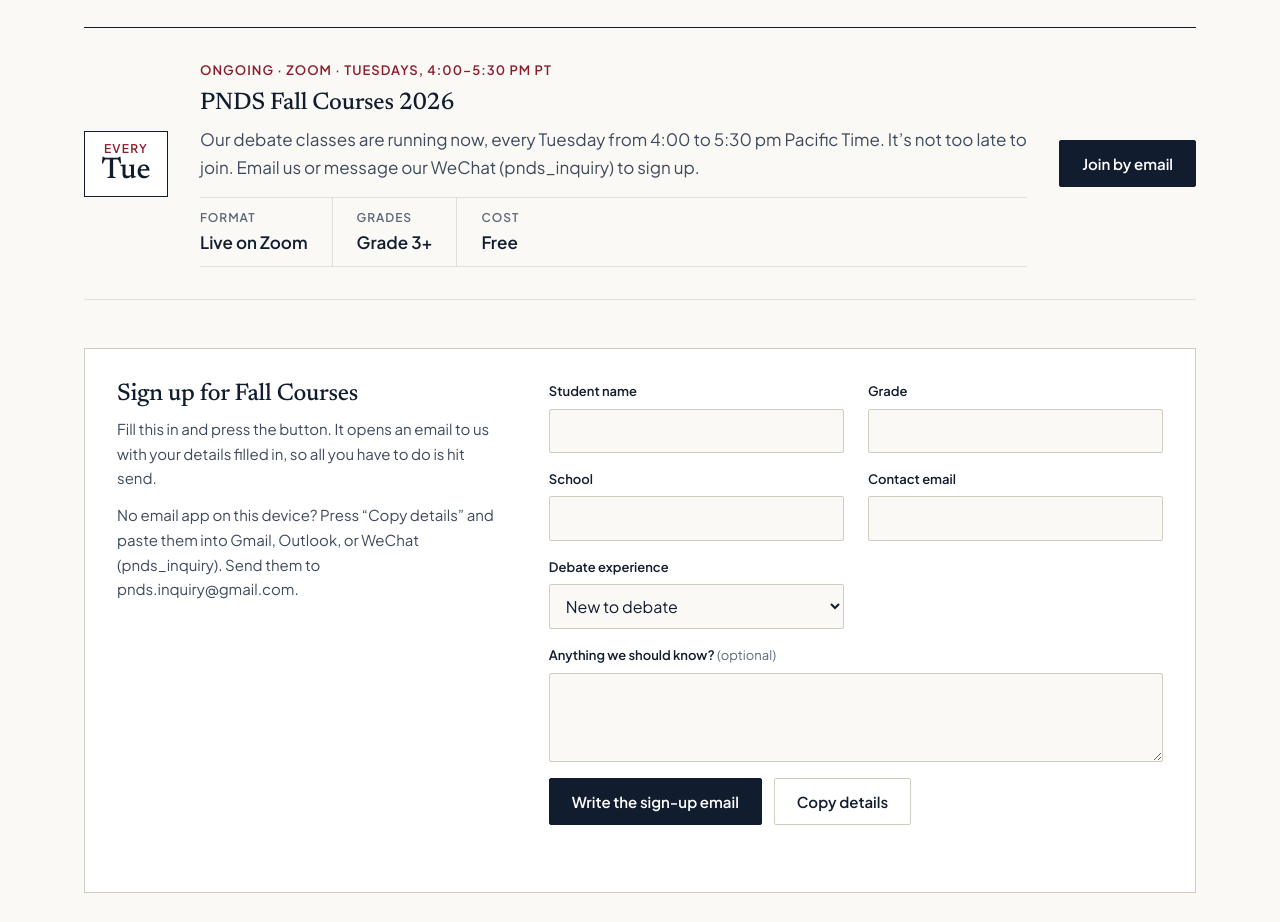
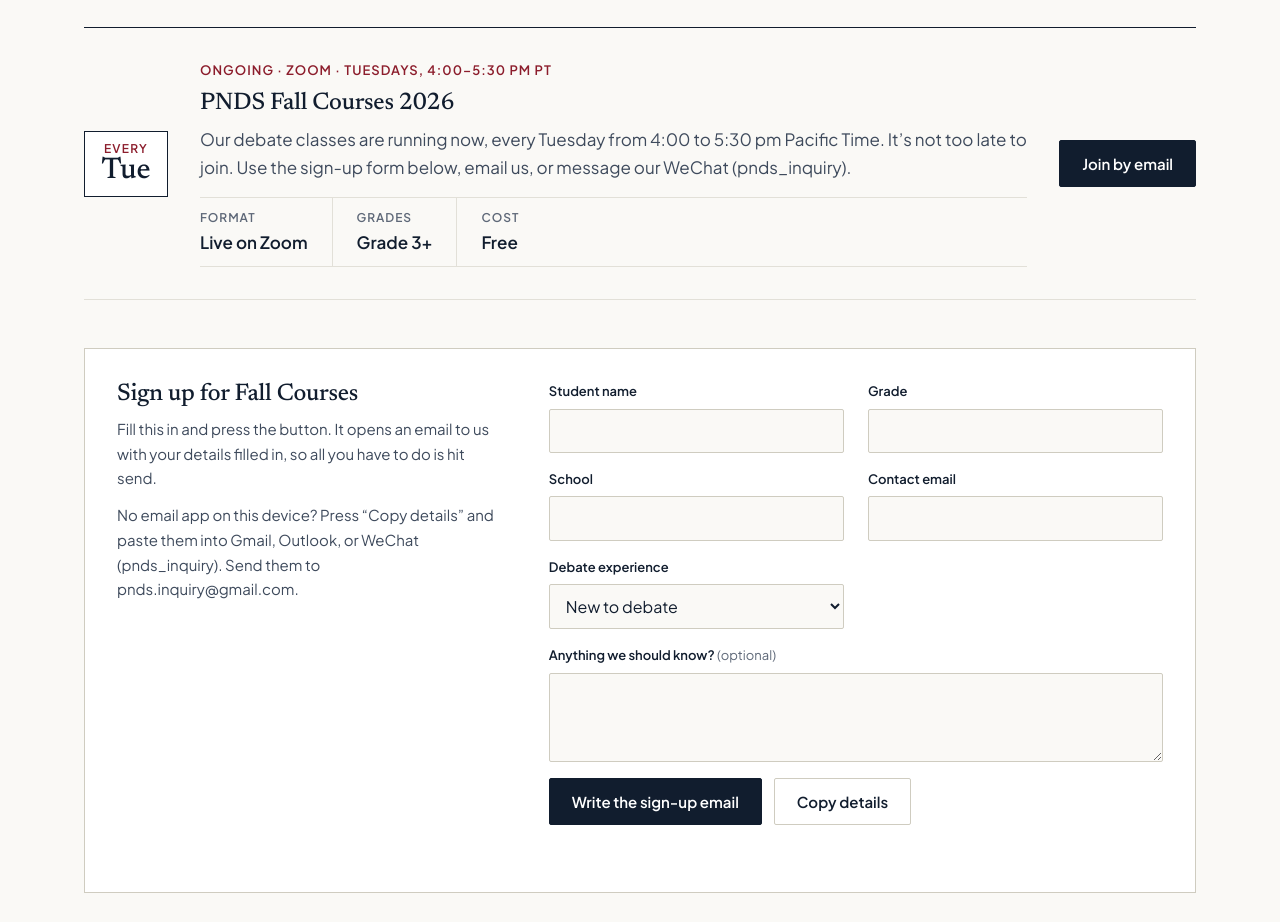
Before and after one commit to DanTdm174/pnds-website, a plain HTML site: page index.html in a window 1280 px wide. Shown: the part 1020-1942 px from the top of the page. Drawn offline with Linux system fonts and the light colour scheme.

Commit message:
Point course description to the sign-up form; mention free classes in meta description

```diff
--- a/index.html
+++ b/index.html
@@ -4,7 +4,7 @@
   <meta charset="utf-8">
   <meta name="viewport" content="width=device-width, initial-scale=1">
   <title>Pacific Northwest Debate Society (PNDS)</title>
-  <meta name="description" content="Student-run debate society in BC offering affordable debate classes, camps, and tournaments. See upcoming events, meet the executive team, and apply to join our staff.">
+  <meta name="description" content="Student-run debate society in BC offering free debate classes and low-cost camps and tournaments. See upcoming events, meet the executive team, and apply to join our staff.">
   <meta name="theme-color" content="#111D2E">
   <link rel="canonical" href="https://dantdm174.github.io/pnds-website/">
   <meta property="og:type" content="website">
@@ -96,7 +96,7 @@
           <div class="event-body">
             <p class="event-meta">Ongoing · Zoom · Tuesdays, 4:00–5:30 pm PT</p>
             <h3>PNDS Fall Courses 2026</h3>
-            <p>Our debate classes are running now, every Tuesday from 4:00 to 5:30 pm Pacific Time. It’s not too late to join. Email us or message our WeChat (pnds_inquiry) to sign up.</p>
+            <p>Our debate classes are running now, every Tuesday from 4:00 to 5:30 pm Pacific Time. It’s not too late to join. Use the sign-up form below, email us, or message our WeChat (pnds_inquiry).</p>
             <dl class="course-facts">
               <div>
                 <dt>Format</dt>
```
